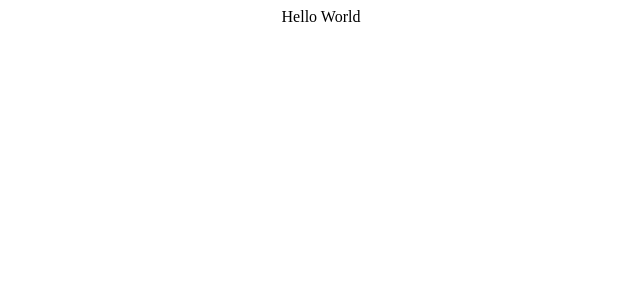
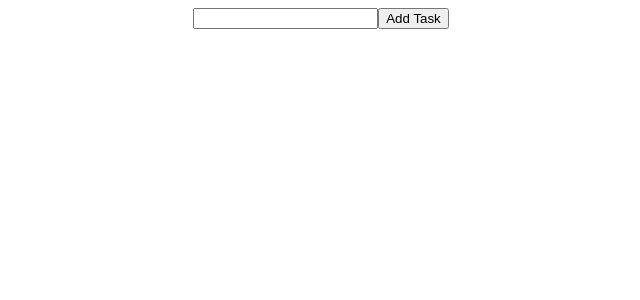
Before and after one commit to AdrianIlovan/react-social-media-app, a React (Create React App) app: page / in a window 1280 px wide. Shown: the top 300 px of the page, without its empty margins (319-959 px from the left). Built offline with nearby package versions, Linux system fonts and the light colour scheme.

Commit message:
To do List

```diff
--- a/src/App.js
+++ b/src/App.js
@@ -1,10 +1,32 @@
 import './App.css';
-//import {User} from './User';
-import { useState } from "react";
+import React, { useState } from "react";
 
 
 function App() {
-  return <div className='App'>Hello World</div>;
+  const [todoList, setTodoList] = useState([]);
+  const [newTask, setNewTask] = useState("");
+
+  const handleChange = (event) => {
+    setNewTask(event.target.value);
+  }
+
+  const addTask = () => {
+    setTodoList([...todoList, newTask]);
+  };
+
+  return (
+    <div className='App'>
+      <div className='addTask'>
+        <input onChange={handleChange}/>
+        <button onClick={addTask}> Add Task</button>
+      </div>
+      <div className='list'>
+        {todoList.map((task) => {
+          return <h1>{task}</h1>
+        })}
+      </div>
+    </div>
+    )
 }
 
 
```
